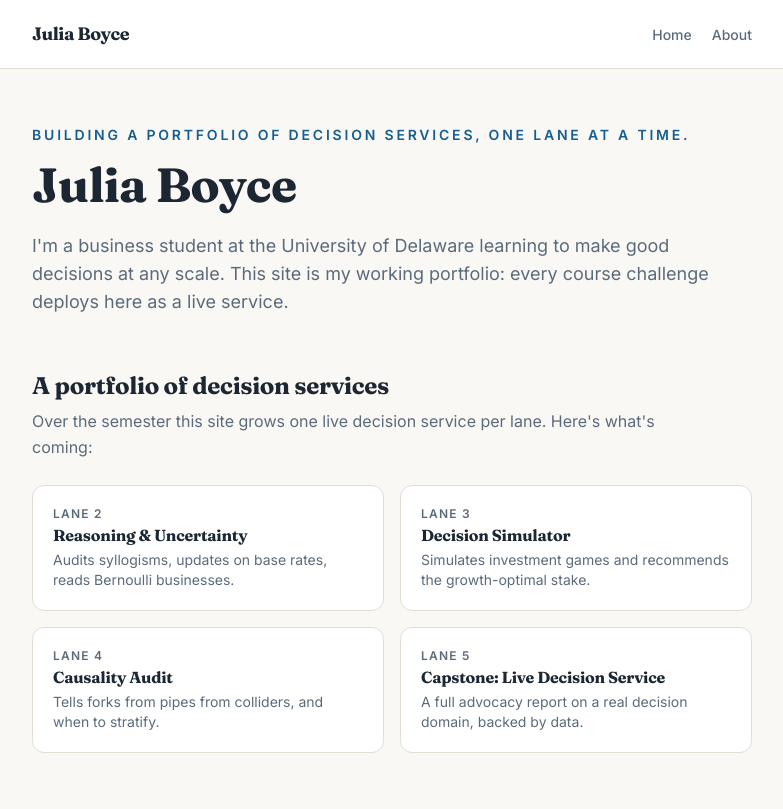
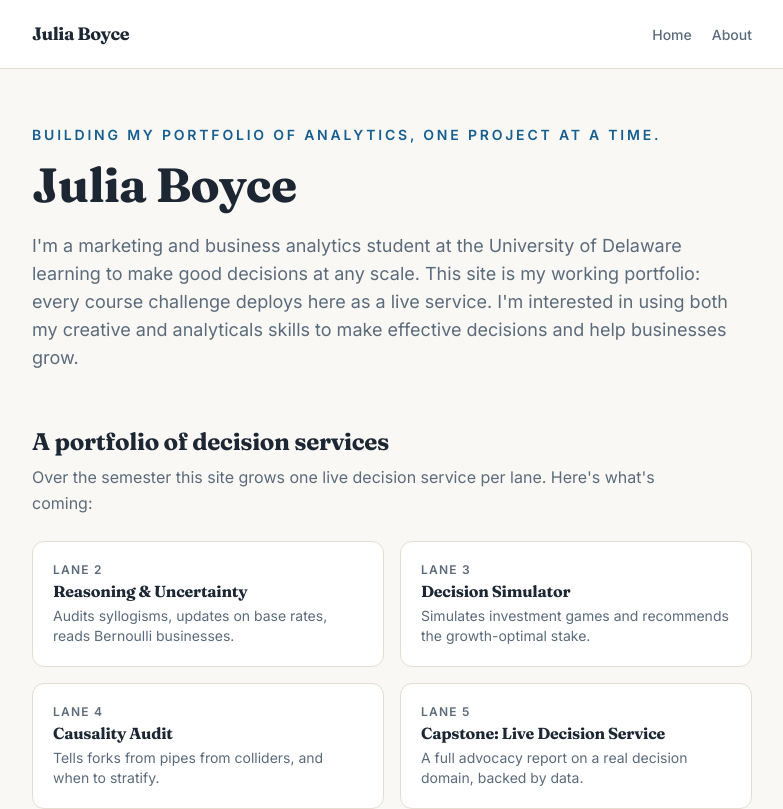
Before and after one commit to julia-boyce/my-site, a Next.js app: page / in a window 1280 px wide. Shown: the top 809 px of the page, without its empty margins (248-1031 px from the left). Built offline with nearby package versions, Linux system fonts and the light colour scheme; no server answers; the database is empty.

Commit message:
Fill out the tagline and bio

```diff
--- a/src/profile.ts
+++ b/src/profile.ts
@@ -43,7 +43,7 @@ export const profile = {
    * (e.g. put photo.jpg in the public/ folder and change this to "/photo.jpg").
    * It must be a real image file: the grader fetches it and checks.
    */
-  photoPath: "/Users/juliaboyce/projects/my-site/public/photo.PNG",
+  photoPath: "/photo.PNG",
 
   /**
    * Who can see your roster card:
@@ -53,13 +53,13 @@ export const profile = {
   rosterVisibility: "class" as "class" | "professor-only",
 
   /** A one-line tagline for your home page. Make it yours. */
-  tagline: "Building a portfolio of decision services, one lane at a time.",
+  tagline: "Building my portfolio of analytics, one project at a time.",
 
   /**
    * A short bio for your home page: two or three sentences, written like
    * a person, not a resume. What are you studying? What do you care about?
    */
-  bio: "I'm a business student at the University of Delaware learning to make good decisions at any scale. This site is my working portfolio: every course challenge deploys here as a live service.",
+  bio: "I'm a marketing and business analytics student at the University of Delaware learning to make good decisions at any scale. This site is my working portfolio: every course challenge deploys here as a live service. I'm interested in using both my creative and analyticals skills to make effective decisions and help businesses grow. ",
 
   /**
    * Your GitHub repo URL. The course platform reads this from /api/health to
```
